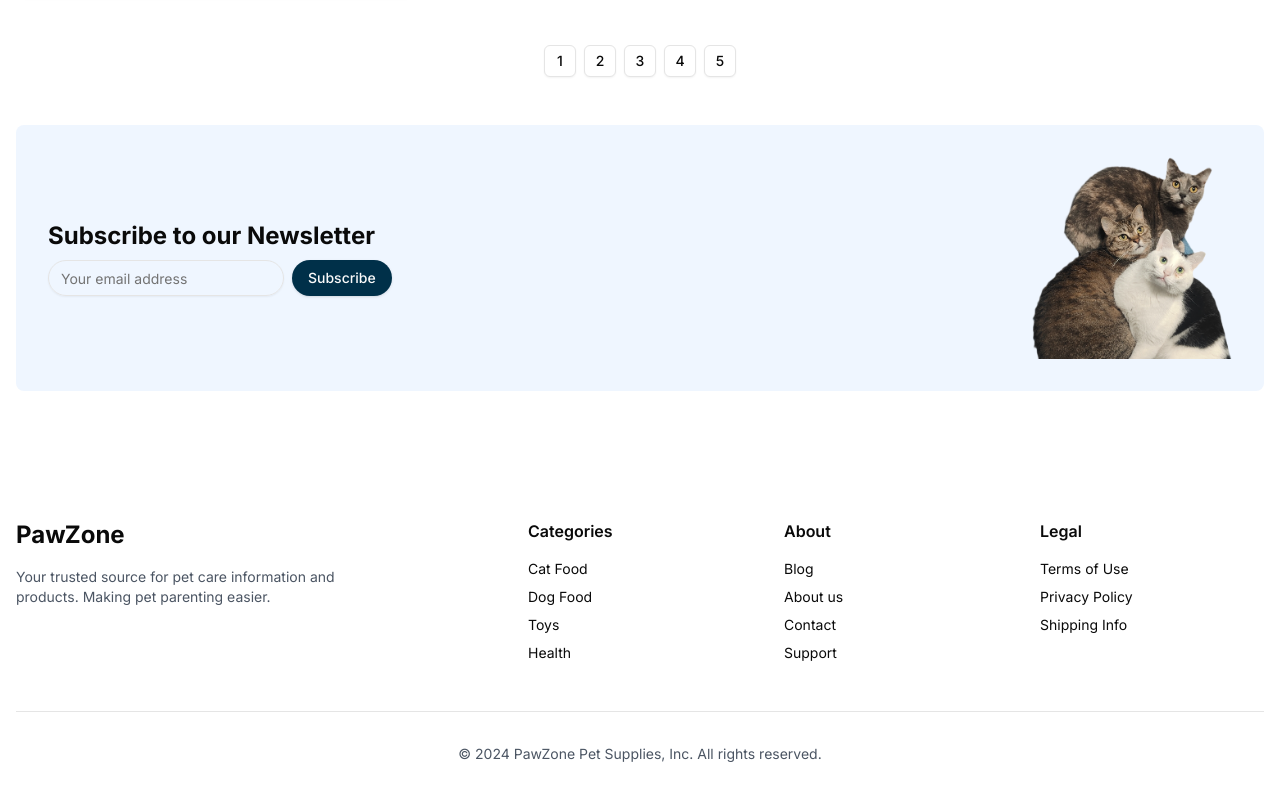
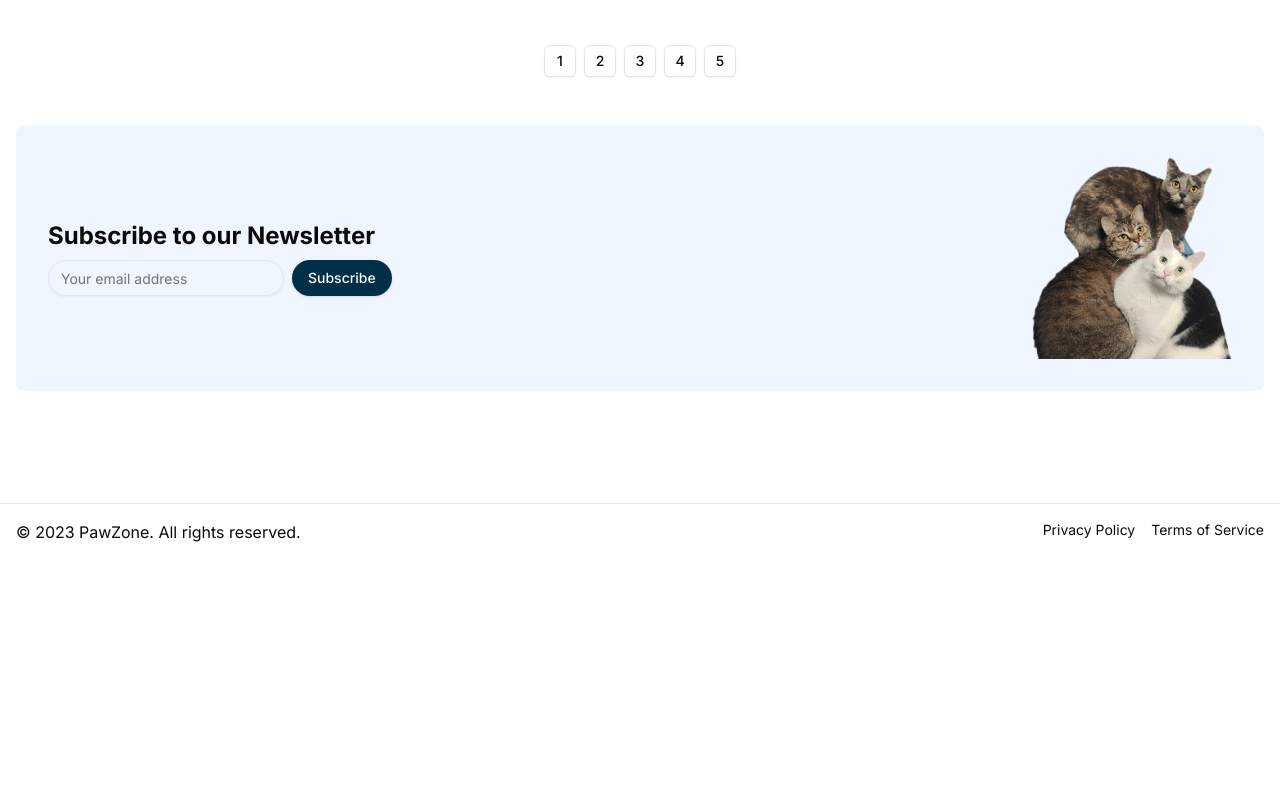
Before and after one commit to smirtingkurt/pet-blog, a Next.js app in the folder pawzone/: page / in a window 1280 px wide. Shown: the part 1080-1880 px from the top of the page. After the commit the page ends 1640 px from the top, so only its background shows below. Built offline with nearby package versions, Linux system fonts and the light colour scheme.

Commit message:
更新博客组件和页面布局

```diff
--- a/pawzone/app/layout.tsx
+++ b/pawzone/app/layout.tsx
@@ -1,5 +1,3 @@
-"use client"
-
 import type { Metadata } from "next"
 import { Inter } from 'next/font/google'
 import "./globals.css"
--- a/pawzone/components/footer.tsx
+++ b/pawzone/components/footer.tsx
@@ -2,46 +2,12 @@ import Link from "next/link"
 
 export function Footer() {
   return (
-    <footer className="bg-white">
-      <div className="container mx-auto px-4 py-12">
-        <div className="grid grid-cols-2 md:grid-cols-5 gap-8">
-          <div className="col-span-2">
-            <Link href="/" className="text-2xl font-bold mb-4 block">
-              PawZone
-            </Link>
-            <p className="text-sm text-gray-600 max-w-xs">
-              Your trusted source for pet care information and products. Making pet parenting easier.
-            </p>
-          </div>
-          <div>
-            <h3 className="font-semibold mb-4">Categories</h3>
-            <ul className="space-y-2 text-sm">
-              <li><Link href="/cat-food">Cat Food</Link></li>
-              <li><Link href="/dog-food">Dog Food</Link></li>
-              <li><Link href="/toys">Toys</Link></li>
-              <li><Link href="/health">Health</Link></li>
-            </ul>
-          </div>
-          <div>
-            <h3 className="font-semibold mb-4">About</h3>
-            <ul className="space-y-2 text-sm">
-              <li><Link href="/blog">Blog</Link></li>
-              <li><Link href="/about">About us</Link></li>
-              <li><Link href="/contact">Contact</Link></li>
-              <li><Link href="/support">Support</Link></li>
-            </ul>
-          </div>
-          <div>
-            <h3 className="font-semibold mb-4">Legal</h3>
-            <ul className="space-y-2 text-sm">
-              <li><Link href="/terms">Terms of Use</Link></li>
-              <li><Link href="/privacy">Privacy Policy</Link></li>
-              <li><Link href="/shipping">Shipping Info</Link></li>
-            </ul>
-          </div>
-        </div>
-        <div className="border-t mt-12 pt-8 text-center text-sm text-gray-600">
-          <p>© 2024 PawZone Pet Supplies, Inc. All rights reserved.</p>
+    <footer className="border-t mt-8">
+      <div className="container mx-auto px-4 py-4 flex justify-between">
+        <span>© 2023 PawZone. All rights reserved.</span>
+        <div className="flex space-x-4">
+          <Link href="/privacy" className="text-sm">Privacy Policy</Link>
+          <Link href="/terms" className="text-sm">Terms of Service</Link>
         </div>
       </div>
     </footer>
```
